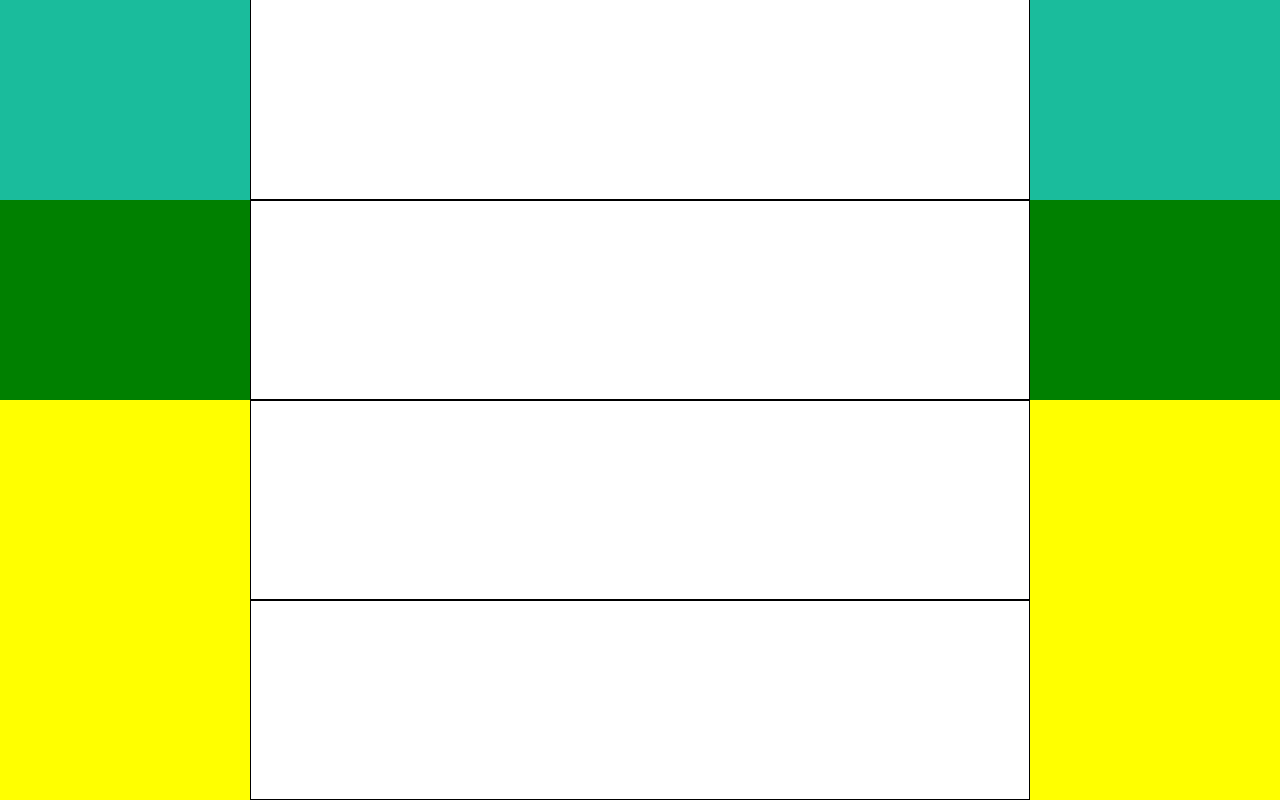
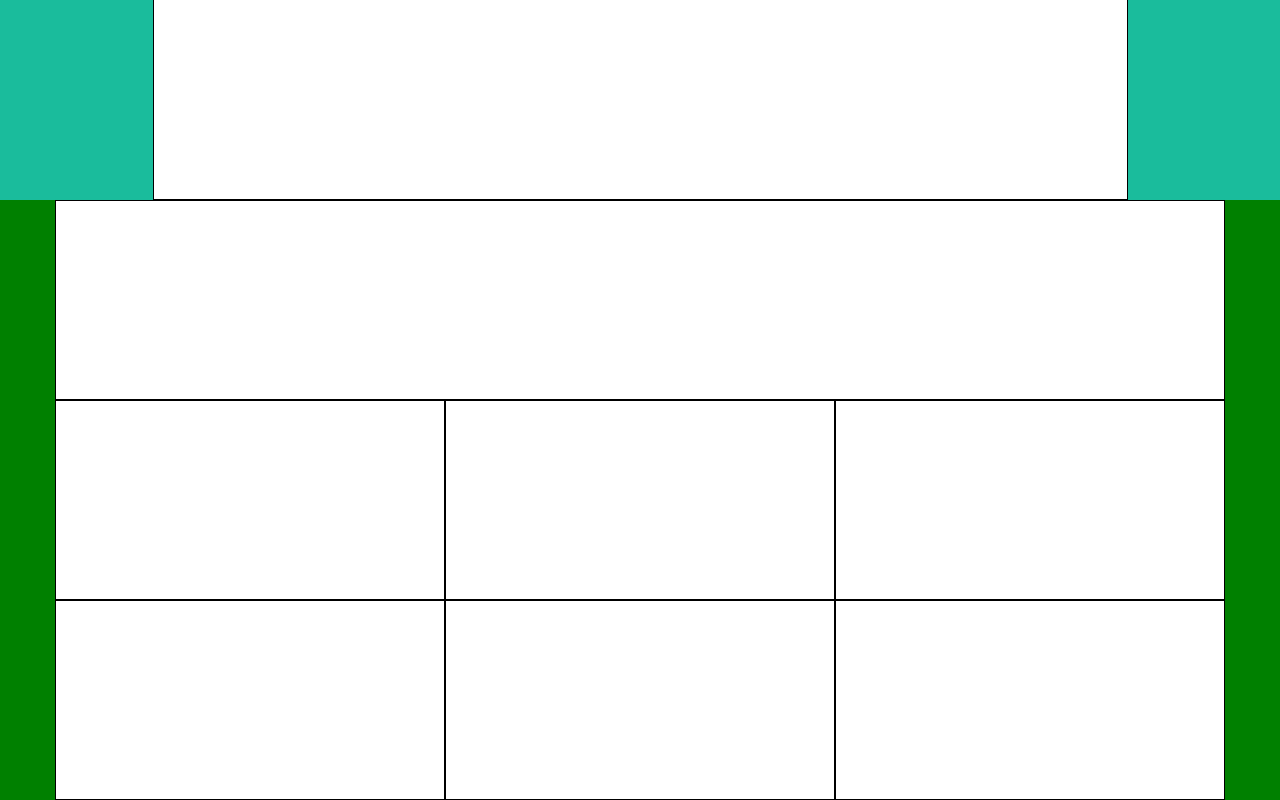
Before and after one commit to Danny-Brogno/html-css-bootstrap-freelancer, a plain HTML site: page index.html in a window 1280 px wide. Shown: the part 700-1500 px from the top of the page. Drawn offline with nearby package versions, Linux system fonts and the light colour scheme.

Commit message:
Last updates of the night

```diff
--- a/index.html
+++ b/index.html
@@ -8,6 +8,8 @@
   </head>
 
   <body>
+
+    <!-- quando si stringe in modalità "xs" la parte di sinistra è più grande delal destra. Mente in "md" sono equivalenti -->
 
     <header class="header-background">
       <div class="container">
@@ -29,32 +31,44 @@
         <div class="container">
           <div class="row">
 
-            <div class="col-xs-8 col-xs-offset-2 danny-jumbo">
+            <div class="col-xs-10 col-xs-offset-1 danny-jumbo">
             </div>
 
           </div>
         </div>
       </section>
 
+      <!-- malgrado siano 2 righi diversi fanno comunque parte di "portfolio". Per questo ci sono due "row" -->
+
       <section class="danny-portfolio">
         <div class="container">
           <div class="row">
 
-            <div class="col-xs-12 col-md-8 col-md-offset-2">
+            <div class="col-lg-12">
             </div>
 
           </div>
-        </div>
-      </section>
 
-      <section class="six-pics">
-        <div class="container">
           <div class="row">
 
-            <div class="col-xs-8 col-xs-offset-2">
+            <!-- dopo aver messo 3 "col-lg-4" il 12 è raggiunto. Ma se ne aggiungo altri automaticamente vanno da capo essendo in float left; in quando non trova spazio di fianco e va al rigo successivo-->
+
+            <div class="col-lg-4 col-md-6 col-xs-12">
             </div>
 
-            <div class="col-xs-8 col-xs-offset-2">
+            <div class="col-lg-4 col-md-6 col-xs-12">
+            </div>
+
+            <div class="col-lg-4 col-md-6 col-xs-12">
+            </div>
+
+            <div class="col-lg-4 col-md-6 col-xs-12">
+            </div>
+
+            <div class="col-lg-4 col-md-6 col-xs-12">
+            </div>
+
+            <div class="col-lg-4 col-md-6 col-xs-12">
             </div>
 
 
--- a/style.css
+++ b/style.css
@@ -6,7 +6,7 @@
 
 [class*="col-"] {
   /* debug */
-  background-color: white;
+  background-color: #FFFFFF;
   height: 200px;
   border: 1px solid black;
 }
@@ -20,6 +20,7 @@
 }
 
 .danny-jumbo {
+  /* debug */
   height: 700px;
 }
 
@@ -27,8 +28,3 @@
   /* debug */
   background-color: green;
 }
-
-.six-pics {
-  /* debug */
-  background-color: yellow;
-}
```
